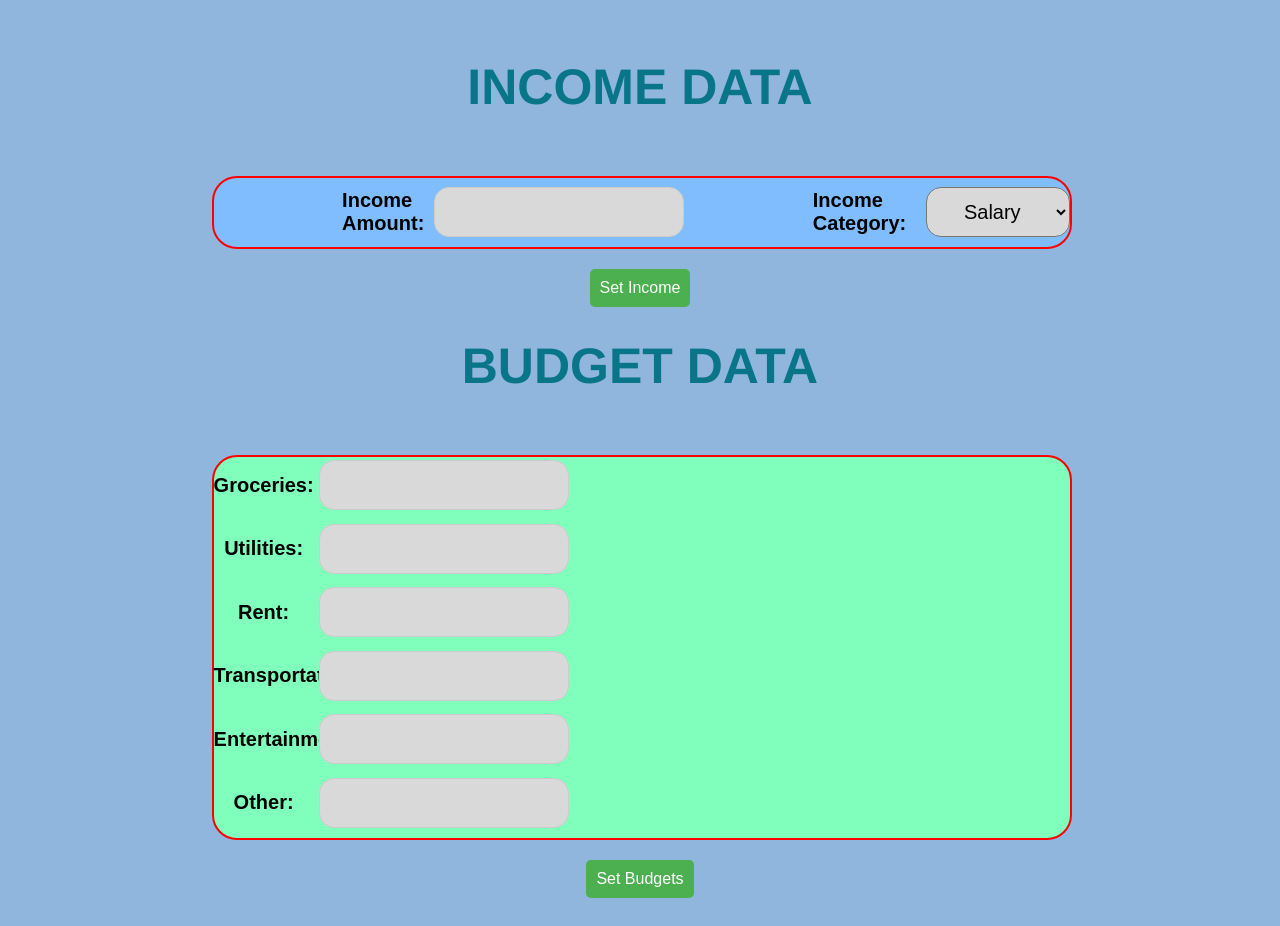
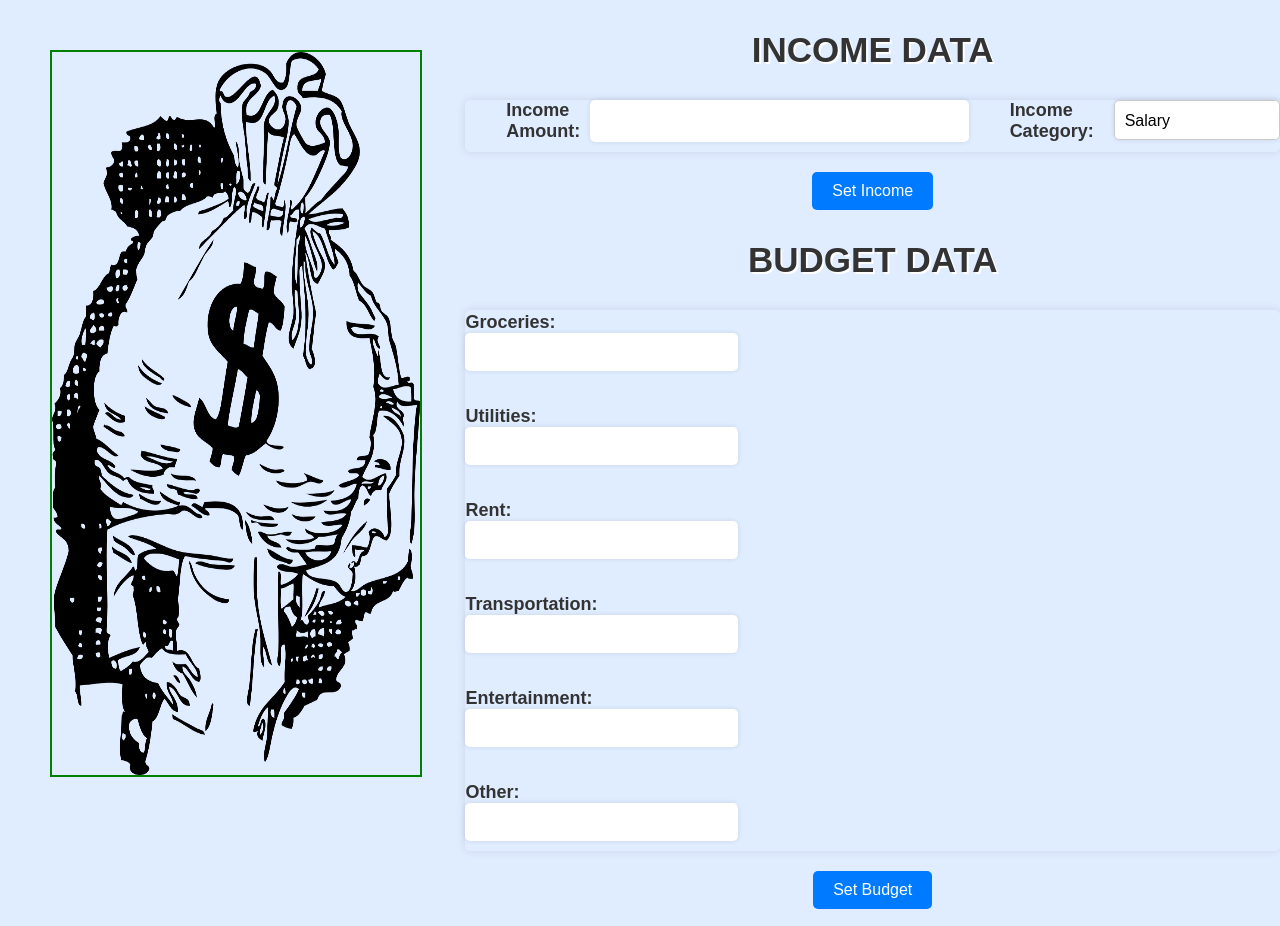
Before and after one commit to raheelhparekh/expense_tracker-SPESA-, a PHP site: page /wallet.html in a window 1280 px wide. Run offline with PHP 8.4, Linux system fonts and the light colour scheme.

Commit message:
css fix for wallet

```diff
--- a/frontend/css/budget_planner.css
+++ b/frontend/css/budget_planner.css
@@ -2,7 +2,7 @@
     margin: 0;
     padding: 0;
     box-sizing: border-box;
-    font-family: avenir, helvetica, sans-serif;
+    font-family: 'Poppins', sans-serif;
 
 }
 
--- a/frontend/css/wallet.css
+++ b/frontend/css/wallet.css
@@ -1,169 +1,130 @@
-body {
+* {
+  margin: 0;
+  padding: 0;
+  box-sizing: border-box;
   font-family: 'Poppins', sans-serif;
-    background-color: #91b6de;
-    padding: 20px;
 }
+#container{
+  display: flex;
+  /* border: 2px solid red; */
+  width: 100%;
+  height: 120%;
+  background-color:#e0ecff;
+}
+#image{
+  /* border: 2px solid  blueviolet; */
+  width: 40%;
+  background-color: #e0ecff;
+}
+.img{
+  width: 80%;
+  height: 80%;
+  border: 2px solid green;
+  margin: 50px;
+}
+#content-container{
+  width: 70%;
+}
+/* Heading styles */
 
 h1 {
   font-weight: bold;
   text-align: center;
-    margin-bottom: 0px;
   margin-top: 30px;
-    font-size: 50px;
-    margin-bottom: 60px;
-    color: rgb(8, 117, 136);
-    position: relative;
-    font-family: avenir, helvetica, sans-serif;
-}
-
-  table {
-    border-collapse: collapse;
-    margin: 0 auto;
-  }
-
-  th,
-  td {
-    border: 1px solid #ddd;
-    padding: 10px;
-    text-align: center;
-  }
-
-  th {
-    background-color: #f2f2f2;
+  margin-bottom: 30px;
+  font-size: 35px;
+  color: #333;
+  text-shadow: 2px 2px #fff;
 }
 
 input[type="number"] {
-    width: 80px;
-    padding: 5px;
+  /* border: 2px solid green; */
+  width: 120%;
+  display:block;
+  padding: 10px;
   border: none;
-    border-radius: 3px;
+  border-radius: 5px;
   text-align: center;
   font-size: 16px;
+  margin-bottom: 10px;
+  box-shadow: 0px 0px 5px rgba(0, 0, 0, 0.1);
 }
+
+/* Button styles */
 
 button {
   display: block;
   margin: 0 auto;
-    padding: 10px;
-    background-color: #4CAF50;
+  padding: 10px 20px;
+  background-color: #007bff;
   color: #fff;
   border: none;
-    border-radius: 3px;
+  border-radius: 5px;
   font-size: 16px;
   cursor: pointer;
+  transition: background-color 0.3s ease;
 }
 
 button:hover {
-    background-color: #3e8e41;
+  background-color: #0062cc;
 }
 
+/* Container styles */
+
 #income-container {
-
+  background-color: #e0ecff;
+  /* border: 2px solid #007bff; */
   display: flex;
-    flex-direction: row;
-    justify-content: space-between;
-    align-items: center;
+  /* flex-direction: row; */
+  /* justify-content: space-between; */
+  /* align-items: center; */
   margin-bottom: 20px;
-    border: 2px solid red;
-    width: 70%;
-    margin-left: 15%;
-    border-radius: 25px;
-    background-color: rgb(127, 189, 255);
+  border-radius: 5px;
   font-family: 'Poppins', sans-serif;
   font-size: 20px;
   font-weight: bold;
   height: fit-content;
+  box-shadow: 0px 0px 10px rgba(0, 0, 0, 0.1);
 }
 
 #budget-container {
+  background-color: #e0ecff;
+  /* border: 2px solid blue; */
   display: flex;
   flex-direction: row;
-    justify-content: space-between;
-    align-items: center;
+  /* justify-content: left; */
+  /* align-items: center; */
   margin-bottom: 20px;
-    border: 2px solid red;
-    width: 70%;
-    margin-left: 15%;
-    border-radius: 25px;
-    background-color: rgb(127, 255, 187);
+  border-radius: 5px;
   font-family: 'Poppins', sans-serif;
   font-size: 20px;
   font-weight: bold;
-    text-align: center;
   height: fit-content;
+  box-shadow: 0px 0px 10px rgba(0, 0, 0, 0.1);
 }
 
 #income-container label {
   margin-right: 10px;
-    margin-left: 15%;
+  margin-left: 5%;
 }
 
 #income-container select {
   margin-left: 10px;
 }
 
-  table {
-    border-collapse: collapse;
-    margin: 20px 0;
-    border: none;
-  }
+/* Select styles */
 
-  th, td {
-    padding: 10px;
-    text-align: left;
-  }
-
-  th {
-    background-color: #f2f2f2;
-  }
-
-  input[type="number"] {
-    padding: 5px;
+select {
+  width: 50%;
+  height: 40px;
+  padding: 5px 10px;
   border: 1px solid #ccc;
   border-radius: 5px;
-    width: 50%;
-    box-sizing: border-box;
+  background-color: #fff;
+  font-size: 16px;
   margin-bottom: 10px;
-    margin-top: 1%;
-  }
-
-  button {
-    background-color: #4CAF50;
-    color: white;
-    padding: 10px;
-    border: none;
-    border-radius: 5px;
-    cursor: pointer;
-  }
-
-  button:hover {
-    background-color: #3e8e41;
-  }
-
-  input[type="number"] {
-    position: flex;
-    width: 250px;
-    height: 50px;
-    left: 50px;
-    top: 129px;
-    background: #D9D9D9;
-    border-radius: 15px;
-    text-align: center;
-    font-size: 20px;
-}
-
-
-select {
-    position: flex;
-    width: 250px;
-    height: 50px;
-    left: 48px;
-    top: 129px;
-    background: #D9D9D9;
-    border-radius: 15px;
-    text-align: center;
-    font-size: 20px;
-
+  box-shadow: 0px 0px 5px rgba(0, 0, 0, 0.1);
+  appearance: none;
 }
 
 select:hover,
@@ -183,8 +144,13 @@ select option:checked {
   color: #fff;
 }
 
+/* Label styles */
+
 label {
-    display: inline-block;
-    width: 100px;
-    /* adjust as needed */
+  /* display: block; */
+  /* border: 2px solid red; */
+  margin-bottom: 10px;
+  font-size: 18px;
+  font-weight: bold;
+  color: #333;
 }
--- a/frontend/wallet.html
+++ b/frontend/wallet.html
@@ -5,6 +5,11 @@
     <link rel="stylesheet" type="text/css" href="css/wallet.css" />
   </head>
   <body>
+    <div id="container">
+    <div id="image">
+      <img src="/frontend/img/wallet1.png" alt="" class="img">
+    </div>
+    <div id="content-container">
     <h1>INCOME DATA</h1>
     <div id="income-container">
       <label for="income-amount">Income Amount:</label>
@@ -23,25 +28,28 @@
     <div id="budget-container">
       <form>
         <label for="groceries-budget">Groceries:</label>
-        <input type="number" id="groceries-budget" name="groceries-budget" min="0"><br>
+        <input type="number" id="groceries-budget" name="groceries-budget" min="0"> <br>
 
         <label for="utilities-budget">Utilities:</label>
-        <input type="number" id="utilities-budget" name="utilities-budget" min="0"><br>
+        <input type="number" id="utilities-budget" name="utilities-budget" min="0"> <br>
 
         <label for="rent-budget">Rent:</label>
         <input type="number" id="rent-budget" name="rent-budget" min="0"><br>
 
         <label for="transportation-budget">Transportation:</label>
-        <input type="number" id="transportation-budget" name="transportation-budget" min="0"><br>
+        <input type="number" id="transportation-budget" name="transportation-budget" min="0"> <br>
 
         <label for="entertainment-budget">Entertainment:</label>
-        <input type="number" id="entertainment-budget" name="entertainment-budget" min="0"><br>
+        <input type="number" id="entertainment-budget" name="entertainment-budget" min="0"> <br>
 
         <label for="other-budget">Other:</label>
-        <input type="number" id="other-budget" name="other-budget" min="0"><br>
+        <input type="number" id="other-budget" name="other-budget" min="0">
       </form>
     </div>
-    <button onclick="setBudgets()">Set Budgets</button>
+
+    <button onclick="setBudgets()">Set Budget</button>
+  </div>
+  </div>
     <script src="/frontend/js/wallet.js"></script>
   </body>
 </html>
```
Also changed, not shown: frontend/img/wallet1.png (added). Lines whose indentation alone changed are shown as unchanged.
